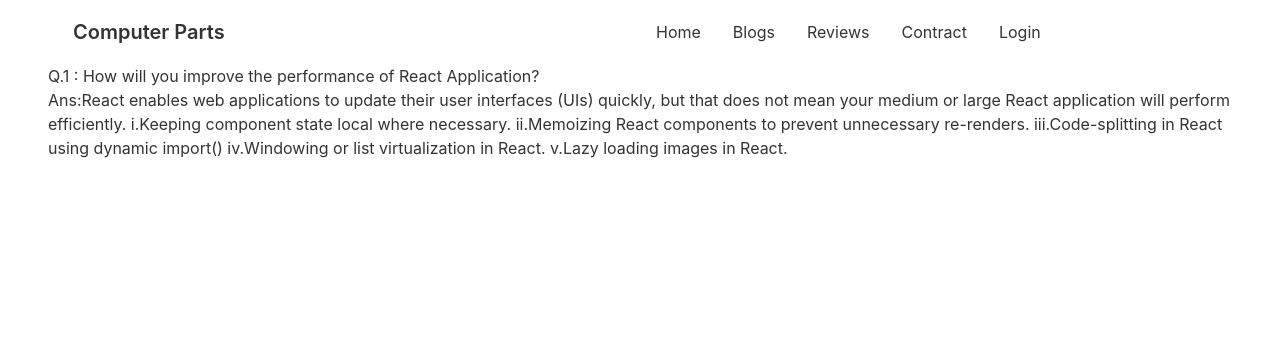
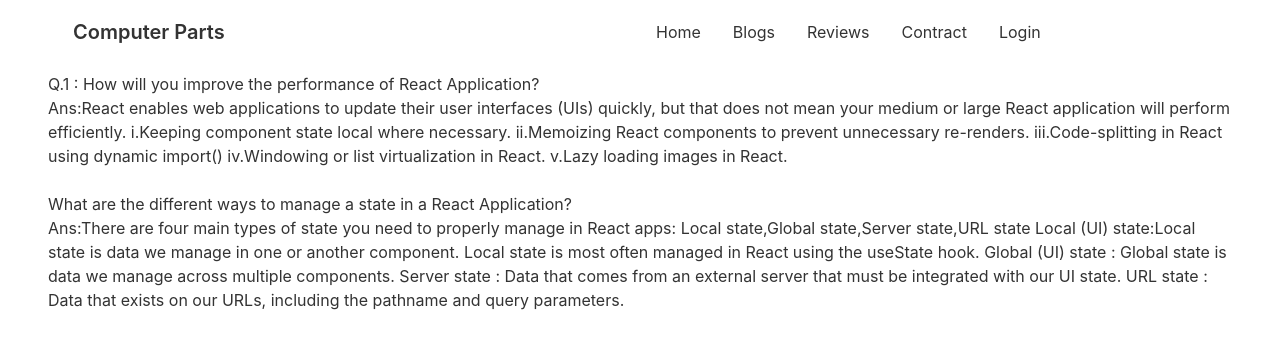
Before and after one commit to Ummepinki/computer-parts-manufacturer-website-client-side, a React (Create React App) app: page /blogs in a window 1280 px wide. Shown: the top 348 px of the page. Built offline with nearby package versions, Linux system fonts and the light colour scheme.

Commit message:
blogs question added

```diff
--- a/src/Pages/Blogs/Blogs.js
+++ b/src/Pages/Blogs/Blogs.js
@@ -2,7 +2,7 @@ import React from 'react';
 
 const Blogs = () => {
     return (
-        <div>
+        <div className='mt-2'>
             <h2>Q.1 : How will you improve the performance of React Application?</h2>
             <p>Ans:React enables web applications to update their user interfaces (UIs) quickly, but that does not mean your medium or large React application will perform efficiently.
                 i.Keeping component state local where necessary.
@@ -10,7 +10,17 @@ const Blogs = () => {
                 iii.Code-splitting in React using dynamic import()
                 iv.Windowing or list virtualization in React.
                 v.Lazy loading images in React.
+            </p><br />
+            <h2>What are the different ways to manage a state in a React Application?</h2>
+            <p>Ans:There are four main types of state you need to properly manage in  React apps:
+                Local state,Global state,Server state,URL state
+                Local (UI) state:Local state is data we manage in one or another component.
+                Local state is most often managed in React using the useState hook.
+                Global (UI) state : Global state is data we manage across multiple components.
+                Server state : Data that comes from an external server that must be integrated with our UI state.
+                URL state : Data that exists on our URLs, including the pathname and query parameters.
             </p>
+            <br />
         </div>
     );
 };
```
